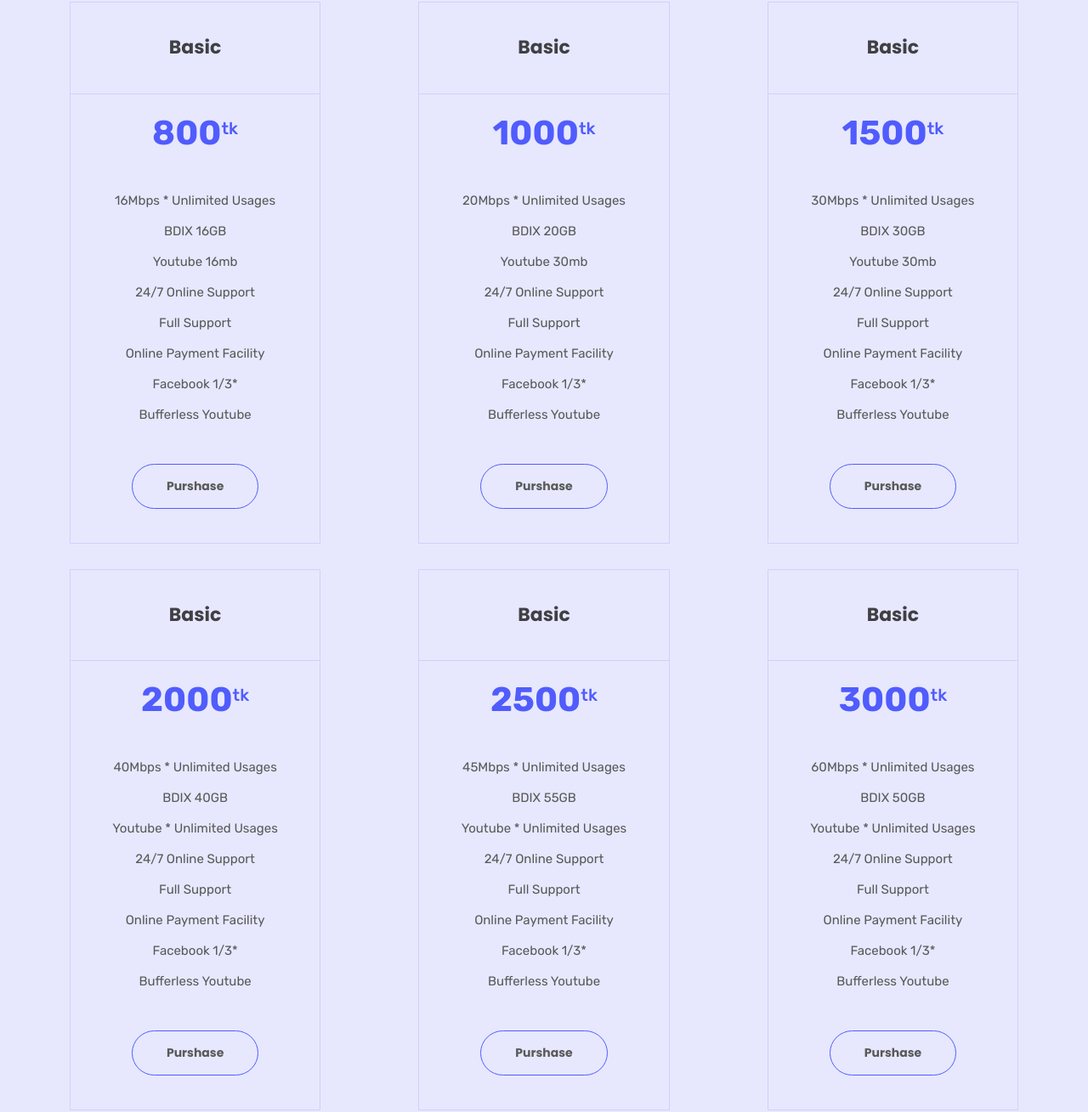
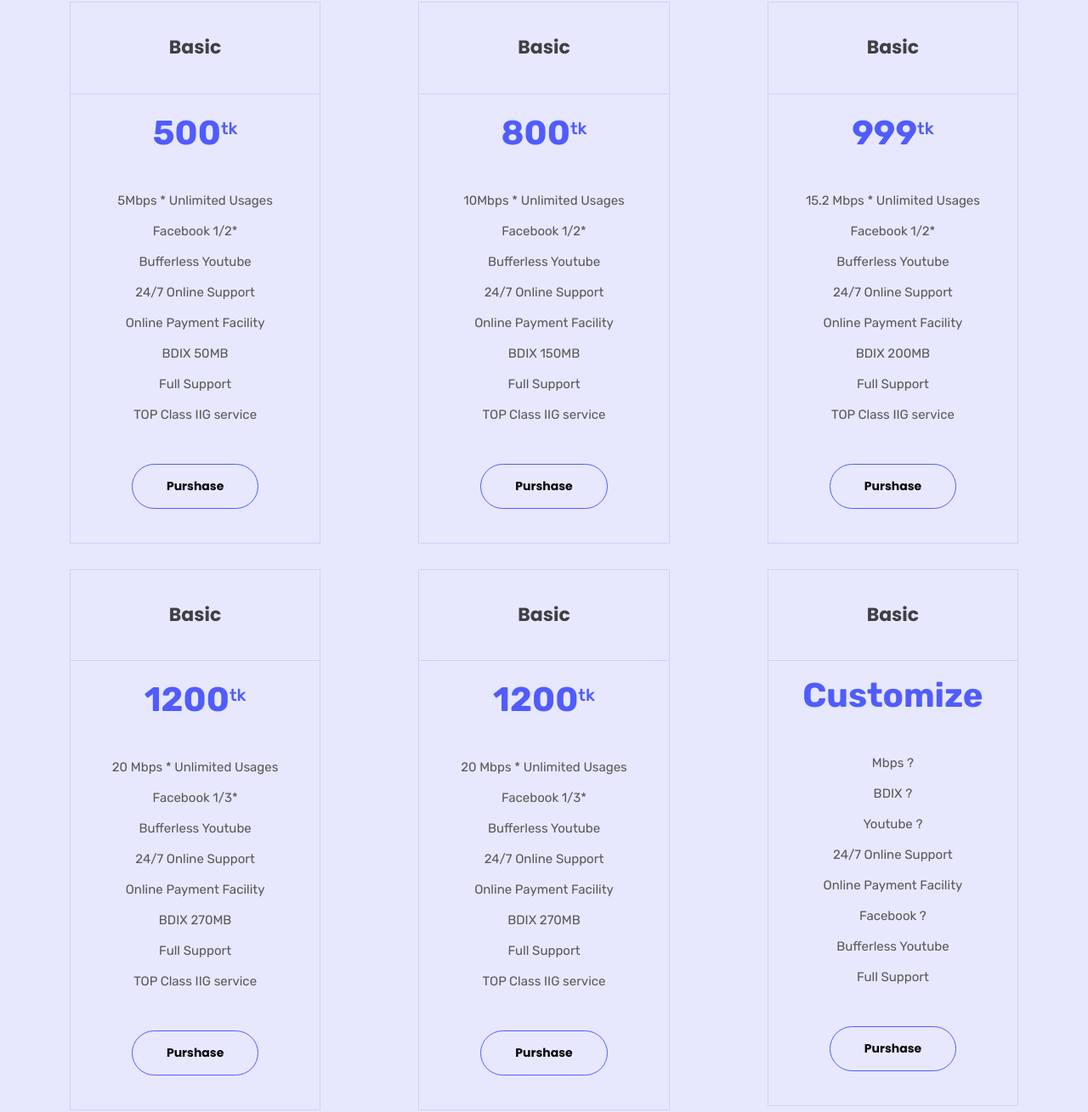
Before and after one commit to mithzak/nationbd.com, a plain HTML site: page index.html in a window 1280 px wide. Shown: the part 2799-4108 px from the top of the page at 85% size. Drawn offline with nearby package versions, Linux system fonts and the light colour scheme.

Commit message:
Update index.html

```diff
--- a/index.html
+++ b/index.html
@@ -239,7 +239,7 @@
   <!-- service area end  -->
 
   <!-- pricing area start  -->
-  <div class="pricing-area pt-90 pb-60">
+ <div class="pricing-area pt-90 pb-60">
     <div class="container">
       <div class="row">
         <div class="col-xl-12">
@@ -254,105 +254,106 @@
         <div class="pricing-item mb-30">
           <div class="pricing-wrapper text-center pb-40">
             <h3>Basic</h3>
-            <span> 800<span>tk</span></span>
+            <span> 500<span>tk</span></span>
             <ul>
-              <li>16Mbps * Unlimited Usages</li>
-              <li>BDIX 16GB</li>
-              <li>Youtube 16mb</li>
+              <li>5Mbps * Unlimited Usages</li>
+              <li>Facebook 1/2*</li>
+              <li>Bufferless Youtube</li>
               <li>24/7 Online Support</li>
+              <li>Online Payment Facility</li>
+              <li>BDIX 50MB</li>
               <li>Full Support</li>
-              <li>Online Payment Facility</li>
-              <li>Facebook 1/3*</li>
-              <li>Bufferless Youtube</li>
+              <li>TOP Class IIG service</li>
             </ul>
-            <a href="#" class="btn">Purshase</a>
+            <a href="#" class="btn btn-border">Purshase</a>
           </div>
         </div>
         <div class="pricing-item mb-30">
           <div class="pricing-wrapper text-center pb-40">
             <h3>Basic</h3>
-            <span> 1000<span>tk</span></span>
+            <span> 800<span>tk</span></span>
             <ul>
-              <li>20Mbps * Unlimited Usages</li>
-              <li>BDIX 20GB</li>
-              <li>Youtube 30mb</li>
+              <li>10Mbps * Unlimited Usages</li>
+              <li>Facebook 1/2*</li>
+              <li>Bufferless Youtube</li>
               <li>24/7 Online Support</li>
+              <li>Online Payment Facility</li>
+              <li>BDIX 150MB</li>
               <li>Full Support</li>
-              <li>Online Payment Facility</li>
-              <li>Facebook 1/3*</li>
-              <li>Bufferless Youtube</li>
+              <li>TOP Class IIG service</li>
             </ul>
-            <a href="#" class="btn">Purshase</a>
+            <a href="#" class="btn btn-border">Purshase</a>
           </div>
         </div>
         <div class="pricing-item mb-30">
           <div class="pricing-wrapper text-center pb-40">
             <h3>Basic</h3>
-            <span> 1500<span>tk</span></span>
+            <span> 999<span>tk</span></span>
             <ul>
-              <li>30Mbps * Unlimited Usages</li>
-              <li>BDIX 30GB</li>
-              <li>Youtube 30mb</li>
+              <li>15.2 Mbps * Unlimited Usages</li>
+              <li>Facebook 1/2*</li>
+              <li>Bufferless Youtube</li>
               <li>24/7 Online Support</li>
+              <li>Online Payment Facility</li>
+              <li>BDIX 200MB</li>
               <li>Full Support</li>
-              <li>Online Payment Facility</li>
-              <li>Facebook 1/3*</li>
-              <li>Bufferless Youtube</li>
+              <li>TOP Class IIG service</li>
             </ul>
-            <a href="#" class="btn">Purshase</a>
+            <a href="#" class="btn btn-border">Purshase</a>
           </div>
         </div>
         <div class="pricing-item mb-30">
           <div class="pricing-wrapper text-center pb-40">
             <h3>Basic</h3>
-            <span> 2000<span>tk</span></span>
+            <span> 1200<span>tk</span></span>
             <ul>
-              <li>40Mbps * Unlimited Usages</li>
-              <li>BDIX 40GB</li>
-              <li>Youtube * Unlimited Usages</li>
-              <li>24/7 Online Support</li>
-              <li>Full Support</li>
-              <li>Online Payment Facility</li>
+              <li>20 Mbps * Unlimited Usages</li>
               <li>Facebook 1/3*</li>
               <li>Bufferless Youtube</li>
+              <li>24/7 Online Support</li>
+              <li>Online Payment Facility</li>
+              <li>BDIX 270MB</li>
+              <li>Full Support</li>
+              <li>TOP Class IIG service</li>
             </ul>
-            <a href="#" class="btn">Purshase</a>
+            <a href="#" class="btn btn-border">Purshase</a>
           </div>
         </div>
         <div class="pricing-item mb-30">
           <div class="pricing-wrapper text-center pb-40">
             <h3>Basic</h3>
-            <span> 2500<span>tk</span></span>
+            <span> 1200<span>tk</span></span>
             <ul>
-              <li>45Mbps * Unlimited Usages</li>
-              <li>BDIX 55GB</li>
-              <li>Youtube * Unlimited Usages</li>
-              <li>24/7 Online Support</li>
-              <li>Full Support</li>
-              <li>Online Payment Facility</li>
+              <li>20 Mbps * Unlimited Usages</li>
               <li>Facebook 1/3*</li>
               <li>Bufferless Youtube</li>
+              <li>24/7 Online Support</li>
+              <li>Online Payment Facility</li>
+              <li>BDIX 270MB</li>
+              <li>Full Support</li>
+              <li>TOP Class IIG service</li>
             </ul>
-            <a href="#" class="btn">Purshase</a>
+            <a href="#" class="btn btn-border">Purshase</a>
           </div>
         </div>
         <div class="pricing-item mb-30">
           <div class="pricing-wrapper text-center pb-40">
             <h3>Basic</h3>
-            <span> 3000<span>tk</span></span>
+            <span> Customize</span>
             <ul>
-              <li>60Mbps * Unlimited Usages</li>
-              <li>BDIX 50GB</li>
-              <li>Youtube * Unlimited Usages</li>
+              <li> Mbps ?</li>
+              <li>BDIX ?</li>
+              <li>Youtube ?</li>
               <li>24/7 Online Support</li>
+              <li>Online Payment Facility</li>
+              <li>Facebook ?</li>
+              <li>Bufferless Youtube</li>
               <li>Full Support</li>
-              <li>Online Payment Facility</li>
-              <li>Facebook 1/3*</li>
-              <li>Bufferless Youtube</li>
             </ul>
-            <a href="#" class="btn">Purshase</a>
+            <a href="#" class="btn btn-border">Purshase</a>
           </div>
         </div>
+
 
       </div>
     </div>
```
